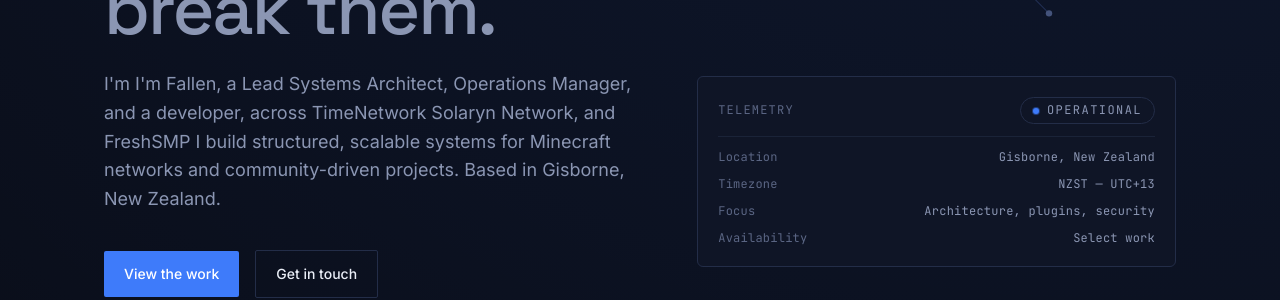
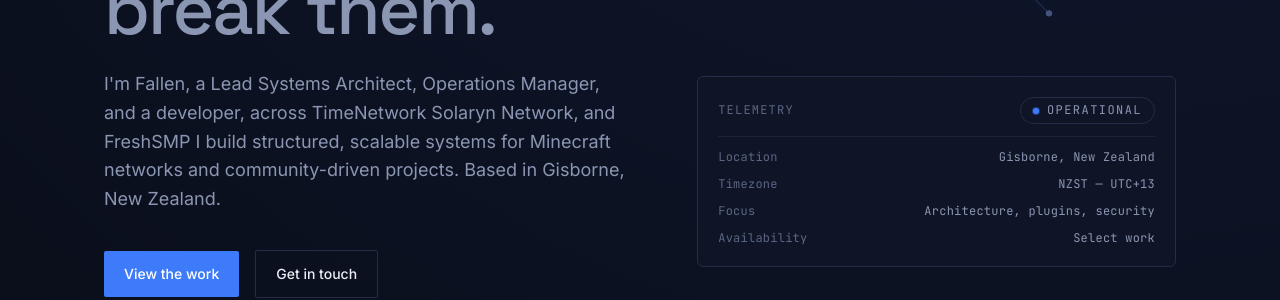
Before and after one commit to Kaze101-dev/Kaze-portfolio-website, a Next.js app in the folder fallen-portfolio/: page / in a window 1280 px wide. Shown: the part 535-835 px from the top of the page. Built offline with nearby package versions, Linux system fonts and the light colour scheme.

Commit message:
Update page.tsx

```diff
--- a/fallen-portfolio/app/page.tsx
+++ b/fallen-portfolio/app/page.tsx
@@ -28,7 +28,7 @@
               </h1>
 
               <p className="mt-6 max-w-xl text-base md:text-lg text-ink-dim">
-                I&apos;m I'm Fallen, a Lead Systems Architect, Operations
+                I'm Fallen, a Lead Systems Architect, Operations
                 Manager, and a developer, across TimeNetwork Solaryn Network,
                 and FreshSMP I build structured, scalable systems for Minecraft
                 networks and community-driven projects. Based in {site.location}.
```
